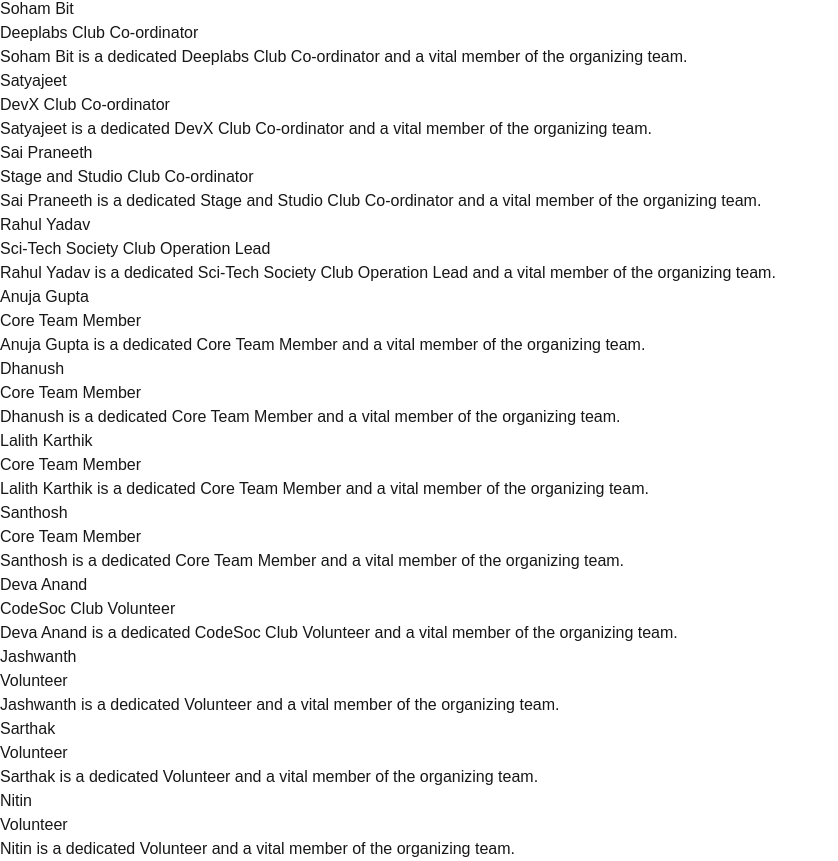
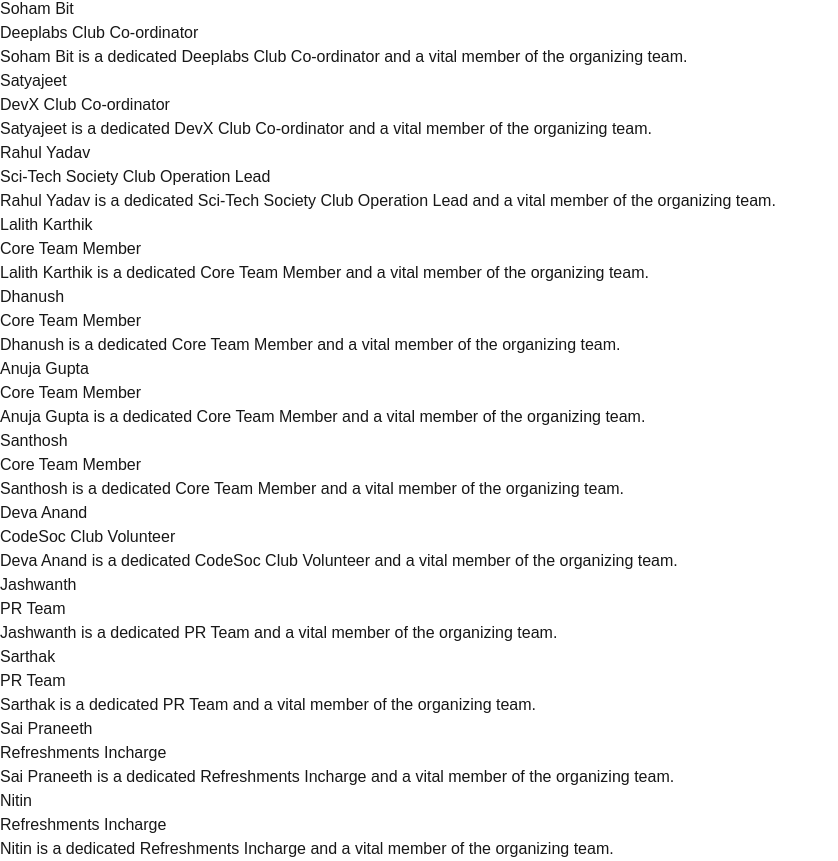
Before and after one commit to Amrita0205/Code-conflux, a Next.js app: page /contact in a window 1280 px wide. Shown: the part 635-1496 px from the top of the page, without its empty margins (0-838 px from the left). Built offline with nearby package versions, Linux system fonts and the light colour scheme.

Commit message:
feat:fixed

```diff
--- a/src/app/contact/page.tsx
+++ b/src/app/contact/page.tsx
@@ -7,28 +7,22 @@
     // Mentor
     { name: "Disha Agarwal", role: "Mentor" },
 
+    // Co-ordinators
     { name: "Swastik", role: "Co-ordinator" },
     { name: "Amrita Kadam", role: "Co-ordinator" },
-    {
-      name: "Soham Tanaji Umbare",
-      role: "Deeplabs Club Co-ordinator & Core Team Member",
-    },
+    { name: "Soham Tanaji Umbare", role: "Deeplabs Club Co-ordinator & Core Team Member" },
     { name: "Soham Bit", role: "Deeplabs Club Co-ordinator" },
     { name: "Satyajeet", role: "DevX Club Co-ordinator" },
-    { name: "Sai Praneeth", role: "Stage and Studio Club Co-ordinator" },
-
     { name: "Rahul Yadav", role: "Sci-Tech Society Club Operation Lead" },
-
+    { name: "Lalith Karthik", role: "Core Team Member" },
+    { name: "Dhanush", role: "Core Team Member" },
     { name: "Anuja Gupta", role: "Core Team Member" },
-    { name: "Dhanush", role: "Core Team Member" },
-    { name: "Lalith Karthik", role: "Core Team Member" },
     { name: "Santhosh", role: "Core Team Member" },
-
     { name: "Deva Anand", role: "CodeSoc Club Volunteer" },
-
-    { name: "Jashwanth", role: "Volunteer" },
-    { name: "Sarthak", role: "Volunteer" },
-    { name: "Nitin", role: "Volunteer" },
+    { name: "Jashwanth", role: "PR Team" },
+    { name: "Sarthak", role: "PR Team" },
+    { name: "Sai Praneeth", role: "Refreshments Incharge" },
+    { name: "Nitin", role: "Refreshments Incharge" }
   ];
 
   return (
--- a/src/app/hackathonoverview/page.tsx
+++ b/src/app/hackathonoverview/page.tsx
@@ -160,7 +160,7 @@
           <li>
             Existing projects (e.g., from GitHub) cannot be directly used, but
             inspiration can be taken. Yes,
-            <strong>AI tools like ChatGPT</strong> are allowed.
+            <strong> AI tools like ChatGPT</strong> are allowed.
           </li>
           <li>
             Use of unfair means, cheating, or plagiarism during the event will
```
